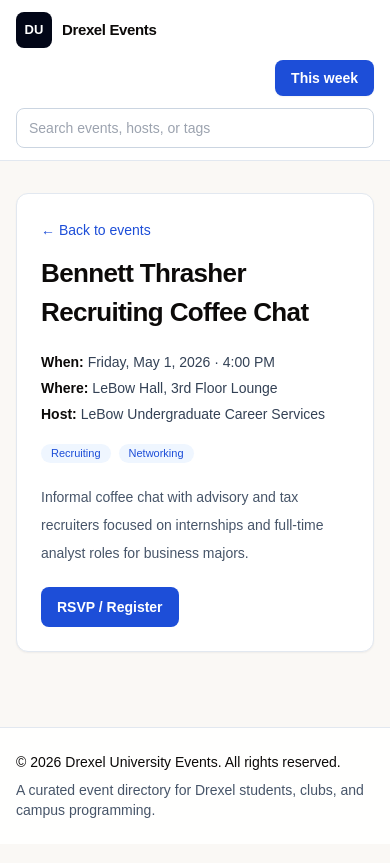
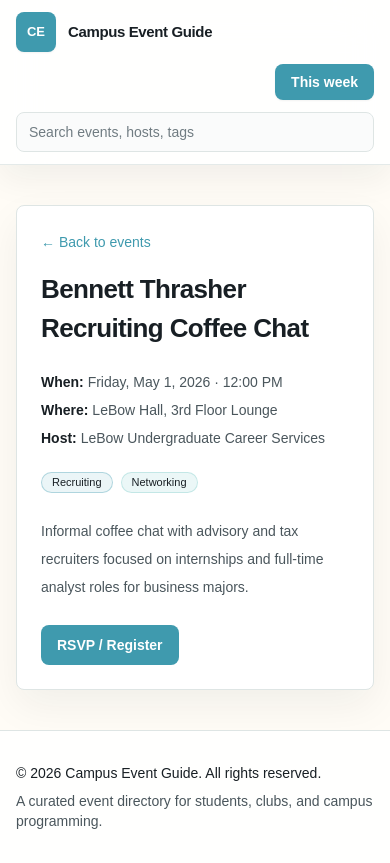
Before and after one commit to shyamtalati/events, a Next.js app: page /events/bennett-thrasher-recruiting-coffee-chat-2026-05-01 in a window 390 px wide. Built offline with nearby package versions, Linux system fonts and the light colour scheme; a web font is replaced by a local one.

Commit message:
Redesign event discovery homepage

```diff
--- a/app/events/[slug]/page.tsx
+++ b/app/events/[slug]/page.tsx
@@ -20,10 +20,12 @@ function formatDateTime(startsAt: string, endsAt?: string) {
     month: 'long',
     day: 'numeric',
     year: 'numeric',
+    timeZone: 'America/New_York',
   });
   const timeFormatter = new Intl.DateTimeFormat('en-US', {
     hour: 'numeric',
     minute: '2-digit',
+    timeZone: 'America/New_York',
   });
 
   if (!end) return `${dateFormatter.format(start)} · ${timeFormatter.format(start)}`;
@@ -39,12 +41,12 @@ export function generateMetadata({ params }: EventPageProps): Metadata {
 
   if (!event) {
     return {
-      title: 'Event not found | Drexel University Events',
+      title: 'Event not found | Campus Event Guide',
     };
   }
 
   return {
-    title: `${event.title} | Drexel University Events`,
+    title: `${event.title} | Campus Event Guide`,
     description: event.description,
   };
 }
@@ -57,26 +59,26 @@ export default function EventDetailPage({ params }: EventPageProps) {
   }
 
   return (
-    <article className="space-y-5 rounded-xl border border-slate-200 bg-white p-6 shadow-sm">
+    <article className="mx-auto max-w-3xl space-y-6 rounded-lg border border-line bg-surface p-6 shadow-[0_16px_40px_rgba(24,31,36,0.06)] sm:p-8">
       <div>
         <Link
           href="/"
-          className="text-sm font-medium text-accent hover:text-blue-700 focus:outline-none focus-visible:ring-2 focus-visible:ring-accent focus-visible:ring-offset-2"
+          className="text-sm font-medium text-accent hover:text-accent/80 focus:outline-none focus-visible:ring-2 focus-visible:ring-accent focus-visible:ring-offset-2"
         >
           ← Back to events
         </Link>
-        <h1 className="mt-3 text-[1.625rem] font-semibold tracking-tight text-stone-950 sm:text-3xl">{event.title}</h1>
+        <h1 className="mt-4 text-[1.625rem] font-semibold tracking-tight text-ink sm:text-3xl">{event.title}</h1>
       </div>
 
-      <div className="space-y-1.5 text-sm text-slate-700 sm:text-base">
+      <div className="space-y-2 text-sm text-body sm:text-base">
         <p>
-          <span className="font-semibold text-stone-950">When:</span> {formatDateTime(event.startsAt, event.endsAt)}
+          <span className="font-semibold text-ink">When:</span> {formatDateTime(event.startsAt, event.endsAt)}
         </p>
         <p>
-          <span className="font-semibold text-stone-950">Where:</span> {event.location}
+          <span className="font-semibold text-ink">Where:</span> {event.location}
         </p>
         <p>
-          <span className="font-semibold text-stone-950">Host:</span> {event.hostOrg}
+          <span className="font-semibold text-ink">Host:</span> {event.hostOrg}
         </p>
       </div>
 
@@ -86,14 +88,14 @@ export default function EventDetailPage({ params }: EventPageProps) {
         ))}
       </div>
 
-      <p className="whitespace-pre-line text-sm leading-7 text-slate-600 sm:text-base">{event.description}</p>
+      <p className="whitespace-pre-line text-sm leading-7 text-body sm:text-base">{event.description}</p>
 
       {event.rsvpUrl ? (
         <a
           href={event.rsvpUrl}
           target="_blank"
           rel="noreferrer"
-          className="inline-flex rounded-lg bg-accent px-4 py-2.5 text-sm font-semibold text-white transition hover:bg-blue-800 focus:outline-none focus-visible:ring-2 focus-visible:ring-accent focus-visible:ring-offset-2"
+          className="inline-flex rounded-lg bg-accent px-4 py-2.5 text-sm font-semibold text-white transition hover:bg-accent/90 focus:outline-none focus-visible:ring-2 focus-visible:ring-accent focus-visible:ring-offset-2"
         >
           RSVP / Register
         </a>
--- a/app/globals.css
+++ b/app/globals.css
@@ -4,10 +4,21 @@
 
 :root {
   color-scheme: light;
+  --theme-accent: 63 154 174;
+  --theme-secondary: 121 201 197;
+  --theme-warm: 255 226 175;
+  --theme-attention: 249 110 91;
+  --theme-page: 255 252 246;
+  --theme-surface: 255 255 255;
+  --theme-muted: 247 249 248;
+  --theme-ink: 24 31 36;
+  --theme-body: 74 86 92;
+  --theme-soft: 112 124 130;
+  --theme-line: 222 229 228;
 }
 
 body {
-  @apply bg-background text-stone-950 antialiased;
+  @apply bg-background text-ink antialiased;
   font-family: var(--font-brand), "Avenir Next", "Segoe UI", "Helvetica Neue", Arial, sans-serif;
   min-height: 100vh;
   display: flex;
@@ -17,3 +28,8 @@ body {
 a {
   @apply transition-colors;
 }
+
+::selection {
+  background: rgb(var(--theme-secondary) / 0.35);
+  color: rgb(var(--theme-ink));
+}
--- a/app/layout.tsx
+++ b/app/layout.tsx
@@ -18,13 +18,13 @@ const googleSansFlex = localFont({
 
 export const metadata: Metadata = {
   metadataBase: new URL('https://universityevent.netlify.app'),
-  title: 'Drexel University Events',
+  title: 'Campus Event Guide',
   description:
-    'A clean, curated list of upcoming Drexel events, with the directory expanding from finance and career programming to university-wide student events.',
+    'A calm, curated guide to university events, from career fairs and recruiting sessions to workshops, speakers, and student organization programming.',
   openGraph: {
-    title: 'Drexel University Events',
+    title: 'Campus Event Guide',
     description:
-      'A clean, curated list of upcoming Drexel events, with the directory expanding from finance and career programming to university-wide student events.',
+      'A calm, curated guide to university events, from career fairs and recruiting sessions to workshops, speakers, and student organization programming.',
     type: 'website',
     url: 'https://universityevent.netlify.app',
     images: [
@@ -32,7 +32,7 @@ export const metadata: Metadata = {
         url: '/og-image.svg',
         width: 1200,
         height: 630,
-        alt: 'Drexel University Events',
+        alt: 'Campus Event Guide',
       },
     ],
   },
@@ -43,7 +43,7 @@ export default function RootLayout({ children }: Readonly<{ children: React.Reac
     <html lang="en" className={googleSansFlex.variable}>
       <body>
         <Header />
-        <main className="mx-auto w-full max-w-content flex-1 px-4 py-8 sm:px-6 sm:py-10 lg:px-8">{children}</main>
+        <main className="mx-auto w-full max-w-content flex-1 px-4 py-10 sm:px-6 sm:py-12 lg:px-8">{children}</main>
         <Footer />
       </body>
     </html>
--- a/app/page.tsx
+++ b/app/page.tsx
@@ -4,9 +4,9 @@ import { FilterBar } from '@/components/FilterBar';
 import { getAllHosts, getAllTags, getFeaturedThisWeek, getUpcoming } from '@/lib/events';
 
 export const metadata: Metadata = {
-  title: 'Upcoming Events | Drexel University Events',
+  title: 'Upcoming Events | Campus Event Guide',
   description:
-    'Discover upcoming Drexel events in one place, starting with finance, career, and student organization programming as the directory expands university-wide.',
+    'Discover career fairs, recruiting sessions, networking nights, workshops, speaker events, and student organization programming in one calm campus event guide.',
 };
 
 export default function HomePage() {
@@ -16,43 +16,70 @@ export default function HomePage() {
   const featuredEvents = getFeaturedThisWeek(upcomingEvents);
 
   return (
-    <div className="space-y-9">
-      <section className="grid gap-6 border-b border-slate-200 pb-8 lg:grid-cols-[minmax(0,1fr)_auto] lg:items-end">
+    <div className="space-y-16">
+      <section className="-mx-4 border-y border-warm/70 bg-warm/35 px-4 py-10 sm:-mx-6 sm:px-6 sm:py-14 lg:-mx-8 lg:px-8">
+        <div className="grid gap-10 lg:grid-cols-[minmax(0,1fr)_22rem] lg:items-end">
           <div className="max-w-3xl">
-          <p className="text-[0.75rem] font-semibold uppercase tracking-[0.2em] text-blue-700">Drexel University</p>
-          <h1 className="mt-3 text-4xl font-semibold tracking-tight text-stone-950 sm:text-5xl">
+            <p className="text-[0.75rem] font-semibold uppercase tracking-[0.22em] text-accent">
+              University event discovery
+            </p>
+            <h1 className="mt-4 max-w-[46rem] text-4xl font-semibold tracking-tight text-ink sm:text-5xl lg:text-[3.5rem] lg:leading-[1.02]">
               Find the campus events worth showing up for.
             </h1>
-          <p className="mt-4 max-w-2xl text-[1rem] leading-7 text-slate-600">
-            A focused weekly guide to career, recruiting, speaker, and student organization events across Drexel.
+            <p className="mt-5 max-w-2xl text-[1.0625rem] leading-8 text-body">
+              A focused weekly guide to career fairs, networking nights, recruiting sessions, workshops, speaker
+              events, and student organization programming.
             </p>
-        </div>
-
-        <div className="flex flex-wrap gap-2 lg:max-w-[20rem] lg:justify-end">
+            <div className="mt-7 flex flex-wrap gap-2">
               {[
-            `${upcomingEvents.length} upcoming events`,
-            'Career-focused',
-            'Updated weekly',
+                'Career fairs',
+                'Recruiting sessions',
+                'Networking nights',
+                'Workshops',
+                'Speaker events',
+                'Student org programming',
               ].map((label) => (
-            <span key={label} className="rounded-lg border border-slate-200 bg-white px-3 py-2 text-sm font-medium text-slate-700 shadow-sm">
+                <span
+                  key={label}
+                  className="rounded-lg border border-surface/80 bg-surface/75 px-3 py-2 text-sm font-medium text-body shadow-sm"
+                >
                   {label}
                 </span>
               ))}
             </div>
+          </div>
+
+          <div className="rounded-lg border border-surface/80 bg-surface/80 p-4 shadow-[0_18px_45px_rgba(24,31,36,0.08)]">
+            <div className="grid gap-3 sm:grid-cols-3 lg:grid-cols-1">
+              {[
+                { value: upcomingEvents.length, label: 'upcoming events' },
+                { value: 'Weekly', label: 'curated rhythm' },
+                { value: 'Career', label: 'and student life focus' },
+              ].map((item) => (
+                <div key={`${item.value}-${item.label}`} className="rounded-lg border border-line bg-surface p-4">
+                  <p className="text-2xl font-semibold tracking-tight text-ink">{item.value}</p>
+                  <p className="mt-1 text-sm text-body">{item.label}</p>
+                </div>
+              ))}
+            </div>
+          </div>
+        </div>
       </section>
 
-      <section className="space-y-4" aria-labelledby="featured-heading">
-        <div className="flex flex-col gap-1 sm:flex-row sm:items-end sm:justify-between">
+      <section className="space-y-6" aria-labelledby="featured-heading">
+        <div className="flex flex-col gap-2 sm:flex-row sm:items-end sm:justify-between">
           <div>
-            <p className="text-[0.75rem] font-semibold uppercase tracking-[0.2em] text-blue-700">Featured this week</p>
-            <h2 id="featured-heading" className="mt-1 text-2xl font-semibold tracking-tight text-stone-950">
-              Start with these three
+            <p className="text-[0.75rem] font-semibold uppercase tracking-[0.22em] text-attention">
+              Featured this week
+            </p>
+            <h2 id="featured-heading" className="mt-2 text-2xl font-semibold tracking-tight text-ink sm:text-3xl">
+              A few timely places to start
             </h2>
           </div>
-          <p className="text-sm text-slate-600">Selected from the next seven days of programming.</p>
+          <p className="max-w-sm text-sm leading-6 text-body">Selected from the next seven days of programming.</p>
         </div>
 
-        <ul className="grid gap-3 md:grid-cols-3">
+        <ul className="grid gap-4 md:grid-cols-3">
           {featuredEvents.map((event) => (
             <EventCard key={event.slug} event={event} variant="featured" />
           ))}
--- a/components/Footer.tsx
+++ b/components/Footer.tsx
@@ -2,10 +2,10 @@ export function Footer() {
   const year = new Date().getFullYear();
 
   return (
-    <footer className="border-t border-slate-200 bg-white/95">
-      <div className="mx-auto flex w-full max-w-content flex-col gap-2 px-4 py-6 text-sm text-slate-600 sm:px-6 lg:px-8">
-        <p className="font-medium text-stone-950">&copy; {year} Drexel University Events. All rights reserved.</p>
-        <p>A curated event directory for Drexel students, clubs, and campus programming.</p>
+    <footer className="border-t border-line bg-surface/95">
+      <div className="mx-auto flex w-full max-w-content flex-col gap-2 px-4 py-8 text-sm text-body sm:px-6 lg:px-8">
+        <p className="font-medium text-ink">&copy; {year} Campus Event Guide. All rights reserved.</p>
+        <p>A curated event directory for students, clubs, and campus programming.</p>
       </div>
     </footer>
   );
--- a/components/Header.tsx
+++ b/components/Header.tsx
@@ -2,13 +2,13 @@ import Link from 'next/link';
 
 export function Header() {
   return (
-    <header className="sticky top-0 z-50 border-b border-slate-200 bg-white/95 backdrop-blur">
-      <div className="mx-auto grid w-full max-w-content gap-3 px-4 py-3 sm:px-6 md:grid-cols-[auto_minmax(12rem,1fr)_auto] md:items-center lg:px-8">
-        <Link href="/" className="flex items-center gap-2.5 text-stone-950">
-          <span className="grid h-9 w-9 place-items-center rounded-lg bg-slate-950 text-[0.8125rem] font-semibold text-white">
-            DU
+    <header className="sticky top-0 z-50 border-b border-line/80 bg-surface/90 shadow-[0_14px_32px_rgba(24,31,36,0.06)] backdrop-blur-xl">
+      <div className="mx-auto grid w-full max-w-content gap-3 px-4 py-3 sm:px-6 md:grid-cols-[auto_minmax(14rem,1fr)_auto] md:items-center lg:px-8">
+        <Link href="/" className="flex items-center gap-3 text-ink">
+          <span className="grid h-10 w-10 place-items-center rounded-lg bg-accent text-[0.8125rem] font-semibold text-white shadow-sm">
+            CE
           </span>
-          <span className="text-[0.9375rem] font-semibold tracking-tight">Drexel Events</span>
+          <span className="text-[0.9375rem] font-semibold tracking-tight">Campus Event Guide</span>
         </Link>
 
         <form action="/" className="order-3 md:order-none">
@@ -19,14 +19,14 @@ export function Header() {
             id="site-search"
             name="q"
             type="search"
-            placeholder="Search events, hosts, or tags"
-            className="h-10 w-full rounded-lg border border-slate-300 bg-white px-3 text-sm text-stone-950 outline-none transition focus:border-accent focus:ring-2 focus:ring-accent/20"
+            placeholder="Search events, hosts, tags"
+            className="h-10 w-full rounded-lg border border-line bg-muted/60 px-3 text-sm text-ink outline-none transition placeholder:text-soft focus:border-accent focus:bg-surface focus:ring-2 focus:ring-accent/20"
           />
         </form>
 
         <Link
           href="/?range=this-week#events"
-          className="justify-self-end rounded-lg bg-accent px-4 py-2 text-sm font-semibold text-white shadow-sm transition hover:bg-blue-700 focus:outline-none focus-visible:ring-2 focus-visible:ring-accent focus-visible:ring-offset-2"
+          className="justify-self-end rounded-lg bg-accent px-4 py-2 text-sm font-semibold text-white shadow-sm transition hover:bg-accent/90 focus:outline-none focus-visible:ring-2 focus-visible:ring-accent focus-visible:ring-offset-2"
         >
           This week
         </Link>
--- a/components/TagChip.tsx
+++ b/components/TagChip.tsx
@@ -5,18 +5,18 @@ type TagChipProps = {
 };
 
 const stylesByTag: Record<Tag, string> = {
-  Networking: 'bg-blue-50 text-blue-700',
-  Recruiting: 'bg-blue-50 text-blue-700',
-  Workshop: 'bg-emerald-50 text-emerald-700',
-  Speaker: 'bg-fuchsia-50 text-fuchsia-700',
-  Social: 'bg-orange-50 text-orange-700',
-  Competition: 'bg-red-50 text-red-700',
+  Networking: 'border-secondary/35 bg-secondary/15 text-ink',
+  Recruiting: 'border-accent/35 bg-accent/10 text-ink',
+  Workshop: 'border-line bg-muted text-body',
+  Speaker: 'border-secondary/35 bg-secondary/10 text-ink',
+  Social: 'border-warm/70 bg-warm/35 text-body',
+  Competition: 'border-attention/35 bg-attention/10 text-ink',
 };
 
 export function TagChip({ label }: TagChipProps) {
   return (
     <span
-      className={`inline-flex items-center rounded-full px-2.5 py-1 text-[0.6875rem] font-medium leading-none ${stylesByTag[label]}`}
+      className={`inline-flex items-center rounded-full border px-2.5 py-1 text-[0.6875rem] font-medium leading-none ${stylesByTag[label]}`}
     >
       {label}
     </span>
--- a/tailwind.config.ts
+++ b/tailwind.config.ts
@@ -10,11 +10,20 @@ const config: Config = {
   theme: {
     extend: {
       colors: {
-        background: '#faf8f5',
-        accent: '#1d4ed8',
+        background: 'rgb(var(--theme-page) / <alpha-value>)',
+        surface: 'rgb(var(--theme-surface) / <alpha-value>)',
+        muted: 'rgb(var(--theme-muted) / <alpha-value>)',
+        ink: 'rgb(var(--theme-ink) / <alpha-value>)',
+        body: 'rgb(var(--theme-body) / <alpha-value>)',
+        soft: 'rgb(var(--theme-soft) / <alpha-value>)',
+        line: 'rgb(var(--theme-line) / <alpha-value>)',
+        accent: 'rgb(var(--theme-accent) / <alpha-value>)',
+        secondary: 'rgb(var(--theme-secondary) / <alpha-value>)',
+        warm: 'rgb(var(--theme-warm) / <alpha-value>)',
+        attention: 'rgb(var(--theme-attention) / <alpha-value>)',
       },
       maxWidth: {
-        content: '72rem',
+        content: '76rem',
       },
     },
   },
```
Also changed, not shown: app/not-found.tsx (+4 -4 lines), components/EventCard.tsx (+8 -8 lines), components/FilterBar.tsx (+45 -43 lines). Lines whose indentation alone changed are shown as unchanged.
